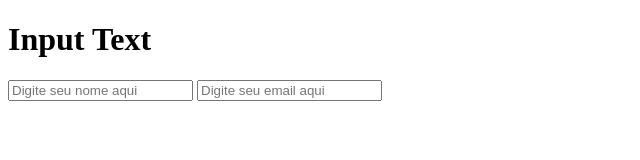
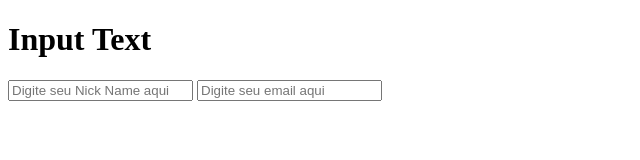
Before and after one commit to JoanaSO/aula-input-text, a plain HTML site: page index.html in a window 1280 px wide. Shown: the full height of the page, 0-640 px from the left. Drawn offline with Linux system fonts and the light colour scheme.

Commit message:
trocado o gigite seu nome para digite seu nick name

```diff
--- a/index.html
+++ b/index.html
@@ -9,7 +9,7 @@
 <body>
     <h1>Input Text</h1>
 
-<input type="text" name="nome" value="" id="nome"placeholder="Digite seu nome aqui">
+<input type="text" name="nome" value="" id="nome"placeholder="Digite seu Nick Name aqui">
 <input type="text" name="email" value="" id="email" placeholder="Digite seu email aqui">
 </body>
 </html>
```
